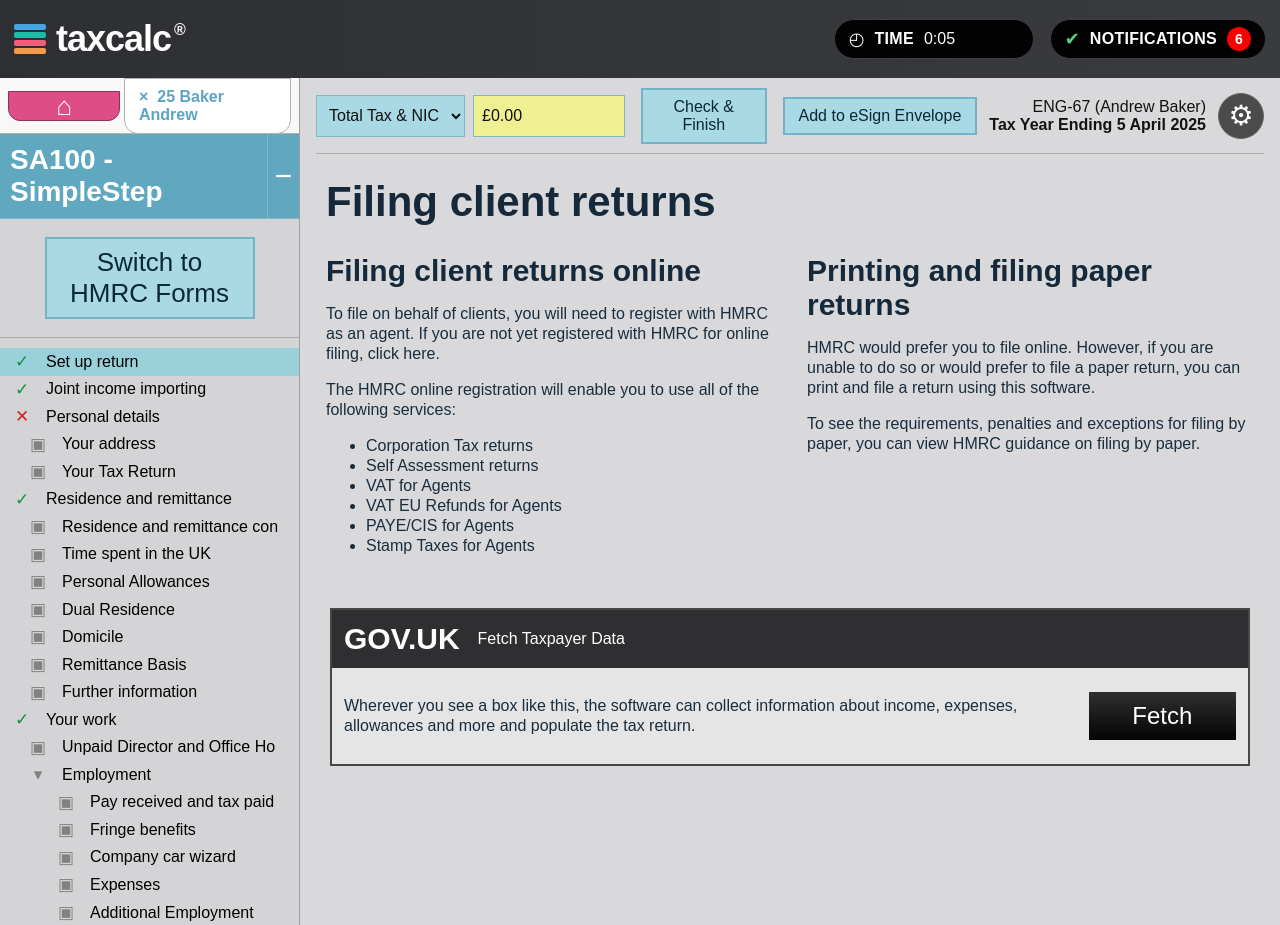
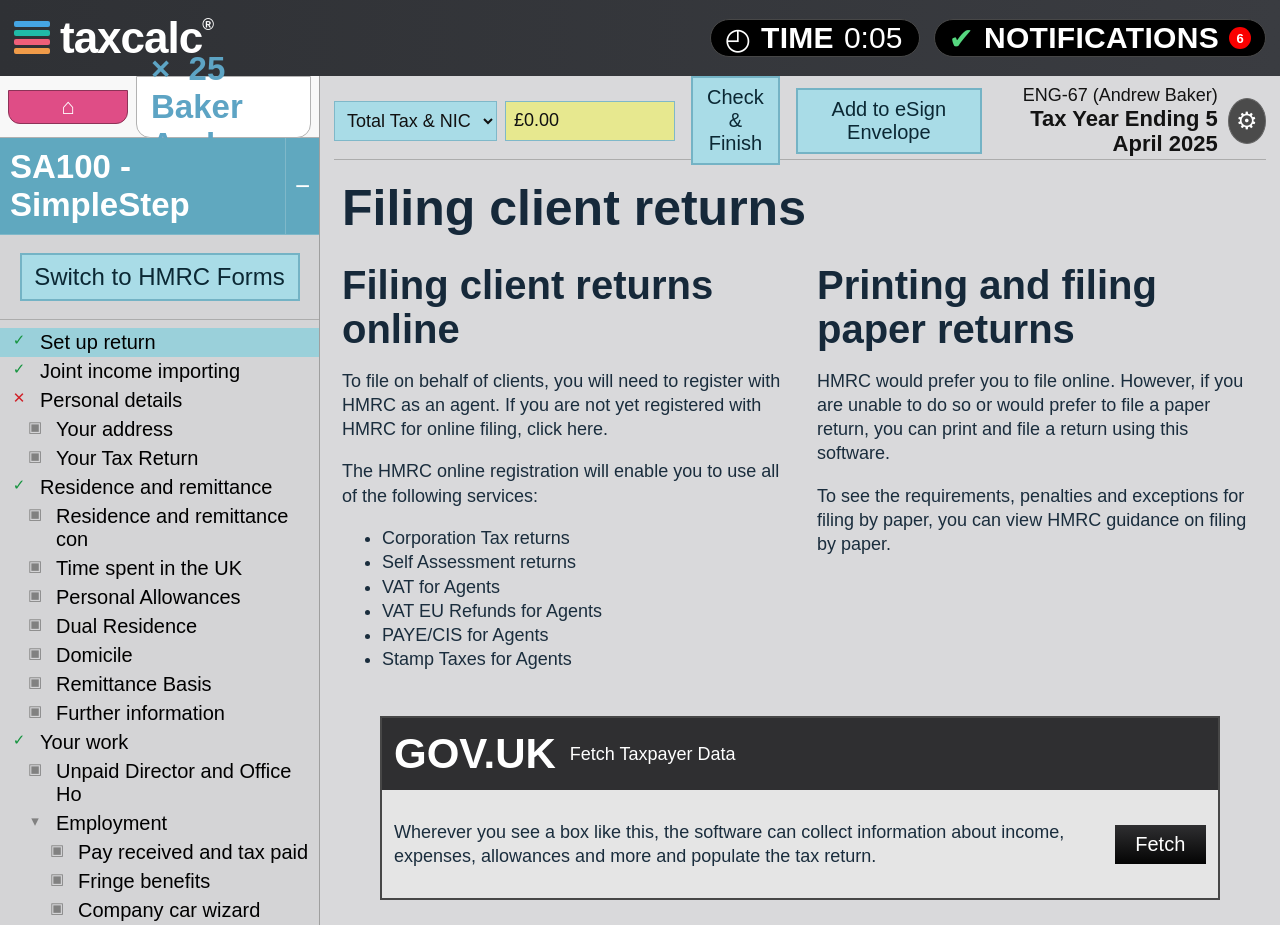
Before and after one commit to Ashh222/temptaxproject, a website: page public/index.html in a window 1280 px wide. Shown: the top 925 px of the page. Drawn offline with Linux system fonts and the light colour scheme.

Commit message:
Fix TaxCalc-style UI scaling and layout density

```diff
--- a/public/styles.css
+++ b/public/styles.css
@@ -1,9 +1,9 @@
 :root {
   --bg: #d9d9db;
   --line: #acacac;
+  --panel: #d4d4d6;
   --teal: #a9dce7;
-  --teal-strong: #72bbcd;
-  --dark: #2f3135;
+  --teal-strong: #60a8bf;
   --text: #1a2d3d;
 }
 
@@ -23,8 +23,8 @@
 }
 
 .tc-topbar {
-  height: 78px;
-  background: linear-gradient(90deg, #2e2f33, #3a3b3f);
+  height: 76px;
+  background: linear-gradient(90deg, #2f3135, #3a3c41);
   color: #fff;
   display: flex;
   align-items: center;
@@ -39,9 +39,9 @@
 }
 
 .tc-logo-stack {
-  width: 32px;
+  width: 36px;
   display: grid;
-  gap: 2px;
+  gap: 3px;
 }
 
 .tc-logo-stack span {
@@ -49,26 +49,15 @@
   border-radius: 2px;
 }
 
-.tc-logo-stack span:nth-child(1) {
-  background: #45a5e3;
-}
-
-.tc-logo-stack span:nth-child(2) {
-  background: #20baa7;
-}
-
-.tc-logo-stack span:nth-child(3) {
-  background: #ef5f79;
-}
-
-.tc-logo-stack span:nth-child(4) {
-  background: #f09b49;
-}
+.tc-logo-stack span:nth-child(1) { background: #45a5e3; }
+.tc-logo-stack span:nth-child(2) { background: #20baa7; }
+.tc-logo-stack span:nth-child(3) { background: #ef5f79; }
+.tc-logo-stack span:nth-child(4) { background: #f09b49; }
 
 .tc-brand h1 {
   margin: 0;
-  font-size: 48px;
-  line-height: 0.9;
+  font-size: 56px;
+  line-height: 0.95;
   font-weight: 700;
   letter-spacing: -1px;
 }
@@ -76,34 +65,29 @@
 .tc-brand h1 span {
   font-size: 16px;
   vertical-align: top;
-  margin-left: 3px;
 }
 
 .tc-topbar-right {
   display: flex;
   align-items: center;
-  gap: 16px;
+  gap: 14px;
 }
 
 .tc-pill {
-  height: 40px;
-  min-width: 200px;
-  border-radius: 20px;
-  background: #020202;
-  border: 1px solid #3e3f42;
+  height: 38px;
+  min-width: 210px;
+  border-radius: 19px;
+  background: #000;
+  border: 1px solid #474747;
   display: flex;
   align-items: center;
   gap: 10px;
   padding: 0 14px;
+  font-size: 30px;
 }
 
 .tc-pill strong {
   letter-spacing: 0.3px;
-}
-
-.tc-pill-icon,
-.tc-pill-check {
-  font-size: 18px;
 }
 
 .tc-pill-check {
@@ -112,107 +96,106 @@
 
 .tc-pill-badge {
   margin-left: auto;
-  width: 24px;
-  height: 24px;
+  width: 22px;
+  height: 22px;
   border-radius: 50%;
   background: #fa0000;
   display: grid;
   place-items: center;
   font-weight: 700;
-  font-size: 14px;
+  font-size: 13px;
 }
 
 .tc-shell {
   display: grid;
-  grid-template-columns: 365px 1fr;
-  min-height: calc(100vh - 78px);
+  grid-template-columns: 400px 1fr;
+  min-height: calc(100vh - 76px);
 }
 
 .tc-sidebar {
+  background: var(--panel);
   border-right: 1px solid #9f9f9f;
   display: flex;
   flex-direction: column;
-  min-height: 100%;
-  background: #d4d4d6;
 }
 
 .tc-client-strip {
-  height: 56px;
+  height: 62px;
   display: flex;
+  gap: 8px;
   align-items: center;
   padding: 8px;
-  gap: 4px;
   background: #f8f8f8;
   border-bottom: 1px solid #b0b0b0;
 }
 
 .tc-home-btn {
-  width: 112px;
+  width: 120px;
+  height: 34px;
   border: 1px solid #8d3358;
   border-radius: 0 0 12px 12px;
   background: #df4d86;
   color: #fff;
-  font-size: 26px;
+  font-size: 22px;
   line-height: 1;
   cursor: pointer;
 }
 
 .tc-client-pill {
   flex: 1;
+  height: 62px;
+  border: 1px solid #b2b2b2;
   border-radius: 0 0 14px 14px;
-  border: 1px solid #b2b2b2;
   background: #fff;
   color: #5da4c4;
   font-weight: 700;
-  height: 56px;
   display: flex;
   align-items: center;
   padding: 0 14px;
+  font-size: 33px;
 }
 
 .tc-sidebar-title-wrap {
   display: grid;
-  grid-template-columns: 1fr 32px;
-  align-items: center;
+  grid-template-columns: 1fr 34px;
   border-bottom: 1px solid #7fb8c9;
 }
 
 .tc-sidebar-title-wrap h2 {
   margin: 0;
-  font-size: 42px;
-  background: #60a8bf;
+  background: var(--teal-strong);
   color: #fff;
-  padding: 10px 10px;
+  padding: 10px;
+  font-size: 33px;
   font-weight: 700;
 }
 
 .tc-collapse-btn {
   border: 0;
   border-left: 1px solid #7fb8c9;
-  background: #60a8bf;
+  background: var(--teal-strong);
   color: #fff;
-  font-size: 30px;
+  font-size: 26px;
   cursor: pointer;
-  height: 100%;
 }
 
 .tc-switch-btn {
+  width: 280px;
   margin: 18px auto;
-  width: 250px;
   border: 2px solid #74b3c5;
-  background: #a8d9e4;
+  background: var(--teal);
   color: #0b2834;
-  font-size: 36px;
+  font-size: 24px;
   padding: 8px;
   cursor: pointer;
 }
 
 .tc-tree {
+  flex: 1;
+  overflow: auto;
   border-top: 1px solid var(--line);
   border-bottom: 1px solid var(--line);
-  flex: 1;
-  overflow-y: auto;
-  padding: 10px 0;
+  padding: 8px 0;
 }
 
 .tc-tree-item {
@@ -220,13 +203,13 @@
   border: 0;
   background: transparent;
   display: grid;
-  grid-template-columns: 26px 1fr;
-  align-items: center;
+  grid-template-columns: 22px 1fr;
+  gap: 8px;
+  align-items: start;
   text-align: left;
-  gap: 8px;
-  font-size: 33px;
+  padding: 3px 10px;
+  font-size: 20px;
   line-height: 1.15;
-  padding: 4px 12px;
   cursor: pointer;
 }
 
@@ -238,71 +221,59 @@
   background: #9ad0da;
 }
 
-.tc-tree-item.child {
-  padding-left: 28px;
+.tc-tree-item.child { padding-left: 26px; }
+.tc-tree-item.grandchild { padding-left: 48px; }
+
+.state {
+  font-size: 15px;
+  width: 18px;
+  text-align: center;
+  line-height: 1.2;
 }
 
-.tc-tree-item.grandchild {
-  padding-left: 56px;
-}
-
-.state {
-  font-size: 17px;
-  width: 20px;
-  text-align: center;
-}
-
-.state.done {
-  color: #15943f;
-}
-
-.state.warning {
-  color: #d01f27;
-}
-
-.state.neutral {
-  color: #818181;
-}
+.state.done { color: #15943f; }
+.state.warning { color: #d01f27; }
+.state.neutral { color: #818181; }
 
 .tc-tools {
-  padding: 12px;
+  border-top: 1px solid var(--line);
+  padding: 10px;
   display: grid;
-  gap: 10px;
-  border-top: 1px solid var(--line);
+  gap: 8px;
 }
 
 .tc-tools h3 {
   margin: 0;
-  font-size: 38px;
+  font-size: 28px;
 }
 
 .tc-tools span,
 .tool-link {
-  font-size: 28px;
+  font-size: 20px;
   color: #2b2b2b;
 }
 
 .tool-link {
   border: 0;
+  background: transparent;
   text-align: left;
   padding: 0;
-  background: transparent;
+  text-decoration: underline;
   cursor: pointer;
-  text-decoration: underline;
 }
 
 .tc-main {
-  padding: 0 16px;
   display: flex;
   flex-direction: column;
+  padding: 0 14px;
 }
 
 .tc-main-toolbar {
-  height: 76px;
+  height: 84px;
+  border-bottom: 1px solid var(--line);
   display: grid;
   grid-template-columns: auto 1fr auto;
   align-items: center;
-  border-bottom: 1px solid var(--line);
   column-gap: 16px;
 }
 
@@ -314,27 +285,27 @@
 
 .tc-tax-widget select,
 .tc-tax-widget input {
-  height: 42px;
+  height: 40px;
   border: 1px solid #7fb8c9;
-  background: #a8d9e4;
+  background: var(--teal);
   color: #111;
-  font-size: 30px;
+  font-size: 18px;
   padding: 0 8px;
 }
 
 .tc-tax-widget input {
-  width: 152px;
-  background: #eff091;
+  width: 170px;
+  background: #e7e88f;
 }
 
 .tc-action-btn,
 .tc-footer-nav button,
 #deleteScheduleBtn {
   border: 2px solid #74b3c5;
-  background: #a8d9e4;
+  background: var(--teal);
   color: #0b2834;
+  font-size: 20px;
   padding: 8px 14px;
-  font-size: 30px;
   cursor: pointer;
 }
 
@@ -345,15 +316,19 @@
 .tc-right-tools {
   display: flex;
   align-items: center;
-  gap: 12px;
+  gap: 10px;
 }
 
 .tc-right-tools p {
   margin: 0;
   text-align: right;
-  font-size: 31px;
-  line-height: 1.1;
+  font-size: 18px;
+  line-height: 1.15;
   color: #131313;
+}
+
+.tc-right-tools strong {
+  font-size: 22px;
 }
 
 .tc-gear-btn {
@@ -361,31 +336,33 @@
   height: 46px;
   border-radius: 50%;
   border: 1px solid #676767;
-  font-size: 28px;
   background: #4b4b4b;
   color: #fff;
+  font-size: 24px;
   cursor: pointer;
 }
 
 .tc-form {
   flex: 1;
   overflow: auto;
-  padding: 16px 10px 0;
+  padding: 14px 8px 0;
 }
 
 .tc-page {
-  max-width: 1280px;
+  max-width: 1200px;
 }
 
 .tc-page h2 {
   margin: 8px 0 12px;
-  font-size: 58px;
+  font-size: 66px;
+  line-height: 1.05;
   color: #16293a;
 }
 
 .tc-page h3 {
   margin: 16px 0 8px;
-  font-size: 48px;
+  font-size: 40px;
+  line-height: 1.1;
   color: #16293a;
 }
 
@@ -396,8 +373,8 @@
 .tc-page td,
 .tc-page span,
 .tc-page legend {
-  font-size: 34px;
-  line-height: 1.25;
+  font-size: 18px;
+  line-height: 1.35;
 }
 
 .two-col-copy {
@@ -407,23 +384,23 @@
 }
 
 .tc-banner {
-  max-width: 920px;
+  max-width: 840px;
+  margin: 28px auto 0;
   border: 2px solid #474747;
-  margin: 36px auto 0;
   background: #e5e5e5;
 }
 
 .tc-banner header {
+  display: flex;
+  align-items: center;
+  gap: 14px;
   background: #2f2f31;
   color: #fff;
-  display: flex;
-  align-items: center;
-  gap: 18px;
   padding: 12px;
 }
 
 .tc-banner strong {
-  font-size: 52px;
+  font-size: 42px;
 }
 
 .tc-banner div {
@@ -435,54 +412,54 @@
 }
 
 .tc-banner button {
-  width: 200px;
+  width: 140px;
   border: 0;
   background: linear-gradient(#2f2f31, #040404);
   color: #fff;
-  padding: 10px;
-  font-size: 38px;
+  padding: 8px;
+  font-size: 20px;
 }
 
 .tc-grid-rows {
   display: grid;
-  gap: 8px;
+  gap: 6px;
 }
 
 .tc-row {
   display: grid;
-  grid-template-columns: minmax(540px, 1fr) 300px;
+  grid-template-columns: minmax(420px, 1fr) 280px;
   align-items: center;
 }
 
 .tc-row > span,
 .tc-row > legend {
+  min-height: 34px;
+  border: 1px solid #d8d8d8;
   background: #cfd0d1;
-  border: 1px solid #d8d8d8;
-  min-height: 44px;
   display: flex;
   align-items: center;
-  padding: 0 10px;
+  padding: 0 8px;
 }
 
 .tc-row input,
 .tc-row select,
 .tc-row textarea {
-  border: 2px solid #b7bfc6;
+  min-height: 34px;
+  border: 1px solid #b7bfc6;
   background: #efefef;
-  min-height: 44px;
-  font-size: 30px;
+  font-size: 18px;
   padding: 4px 8px;
 }
 
 .tc-row textarea {
-  min-height: 120px;
+  min-height: 96px;
   resize: vertical;
 }
 
 .radio-row {
   border: 0;
+  margin: 0;
   padding: 0;
-  margin: 0;
 }
 
 .radio-row > legend {
@@ -491,9 +468,9 @@
 }
 
 .radio-row label {
+  min-height: 34px;
+  border: 1px solid #d8d8d8;
   background: #f2f2f2;
-  border: 1px solid #d8d8d8;
-  min-height: 44px;
   display: inline-flex;
   align-items: center;
   gap: 8px;
@@ -501,12 +478,12 @@
 }
 
 .toggle-row {
-  grid-template-columns: minmax(540px, 1fr) 140px;
+  grid-template-columns: minmax(420px, 1fr) 120px;
 }
 
 .toggle-row input[type='checkbox'] {
-  width: 32px;
-  height: 32px;
+  width: 22px;
+  height: 22px;
   justify-self: center;
 }
 
@@ -518,41 +495,39 @@
   display: flex;
   align-items: center;
   gap: 8px;
-  margin: 14px 0;
+  margin: 12px 0;
 }
 
 .date-inline input {
-  border: 2px solid #b7bfc6;
-  min-height: 44px;
+  min-height: 34px;
+  border: 1px solid #b7bfc6;
   background: #efefef;
-  font-size: 30px;
+  font-size: 16px;
   padding: 4px 8px;
 }
 
 .tc-region-group {
   border: 0;
+  margin: 10px 0;
   padding: 0;
-  margin: 12px 0;
   display: grid;
   gap: 8px;
 }
 
 .tc-region-group legend {
-  padding: 0;
-  margin-bottom: 4px;
   font-weight: 700;
 }
 
 .tc-region-group label {
   display: flex;
   align-items: center;
-  gap: 10px;
+  gap: 8px;
 }
 
 .tc-estimate-strip {
   display: grid;
   grid-template-columns: repeat(3, minmax(0, 1fr));
-  gap: 10px;
+  gap: 8px;
   margin-bottom: 10px;
 }
 
@@ -564,12 +539,12 @@
 
 .tc-estimate-strip h3 {
   margin: 0 0 8px;
-  font-size: 34px;
+  font-size: 18px;
 }
 
 .tc-estimate-strip p {
   margin: 0;
-  font-size: 46px;
+  font-size: 28px;
   font-weight: 700;
 }
 
@@ -608,16 +583,16 @@
 }
 
 .tc-stack-label textarea {
-  border: 2px solid #b7bfc6;
+  width: 100%;
+  border: 1px solid #b7bfc6;
   background: #efefef;
-  width: 100%;
   font-family: Consolas, Monaco, monospace;
-  font-size: 18px;
+  font-size: 14px;
   padding: 8px;
 }
 
 .tc-footer-nav {
-  height: 74px;
+  height: 70px;
   border-top: 1px solid var(--line);
   display: flex;
   align-items: center;
@@ -631,9 +606,9 @@
 
 .save-status {
   margin: 0;
-  padding: 10px 16px;
   border-top: 1px solid var(--line);
-  font-size: 26px;
+  padding: 8px 14px;
+  font-size: 14px;
   color: #244952;
 }
 
@@ -648,74 +623,17 @@
   border: 0;
 }
 
-@media (max-width: 1500px) {
+@media (max-width: 1280px) {
   .tc-shell {
-    grid-template-columns: 300px 1fr;
+    grid-template-columns: 320px 1fr;
   }
 
   .tc-brand h1 {
-    font-size: 36px;
-  }
-
-  .tc-sidebar-title-wrap h2 {
-    font-size: 28px;
-  }
-
-  .tc-tree-item,
-  .tc-tools h3,
-  .tc-tools span,
-  .tool-link,
-  .tc-tax-widget select,
-  .tc-tax-widget input,
-  .tc-action-btn,
-  .tc-right-tools p,
-  .tc-page h2,
-  .tc-page h3,
-  .tc-page p,
-  .tc-page li,
-  .tc-page label,
-  .tc-page th,
-  .tc-page td,
-  .tc-page span,
-  .tc-page legend,
-  .tc-row input,
-  .tc-row select,
-  .tc-row textarea,
-  .save-status {
-    font-size: 16px;
-  }
-
-  .tc-switch-btn {
-    font-size: 26px;
-    width: 210px;
+    font-size: 44px;
   }
 
   .tc-page h2 {
-    font-size: 42px;
-  }
-
-  .tc-page h3 {
-    font-size: 30px;
-  }
-
-  .tc-row {
-    grid-template-columns: minmax(320px, 1fr) 220px;
-  }
-
-  .toggle-row {
-    grid-template-columns: minmax(320px, 1fr) 94px;
-  }
-
-  .tc-estimate-strip p {
-    font-size: 28px;
-  }
-
-  .tc-banner strong {
-    font-size: 30px;
-  }
-
-  .tc-banner button {
-    font-size: 24px;
+    font-size: 50px;
   }
 }
 
@@ -725,12 +643,12 @@
   }
 
   .tc-sidebar {
-    max-height: 42vh;
+    max-height: 44vh;
   }
 
   .tc-main-toolbar {
+    height: auto;
     grid-template-columns: 1fr;
-    height: auto;
     gap: 8px;
     padding: 8px 0;
   }
@@ -759,8 +677,8 @@
   }
 
   .tc-footer-nav {
+    height: auto;
     flex-wrap: wrap;
-    height: auto;
     padding: 8px 0;
   }
 }
```
